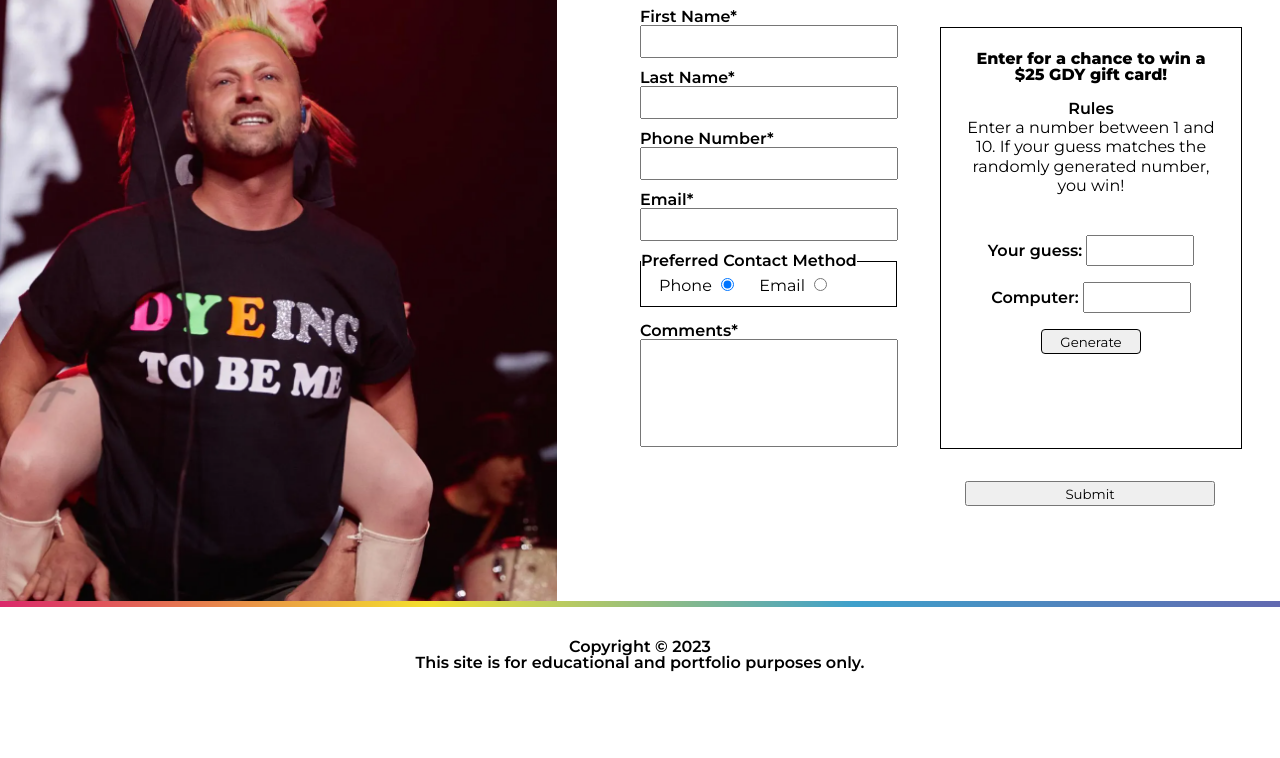
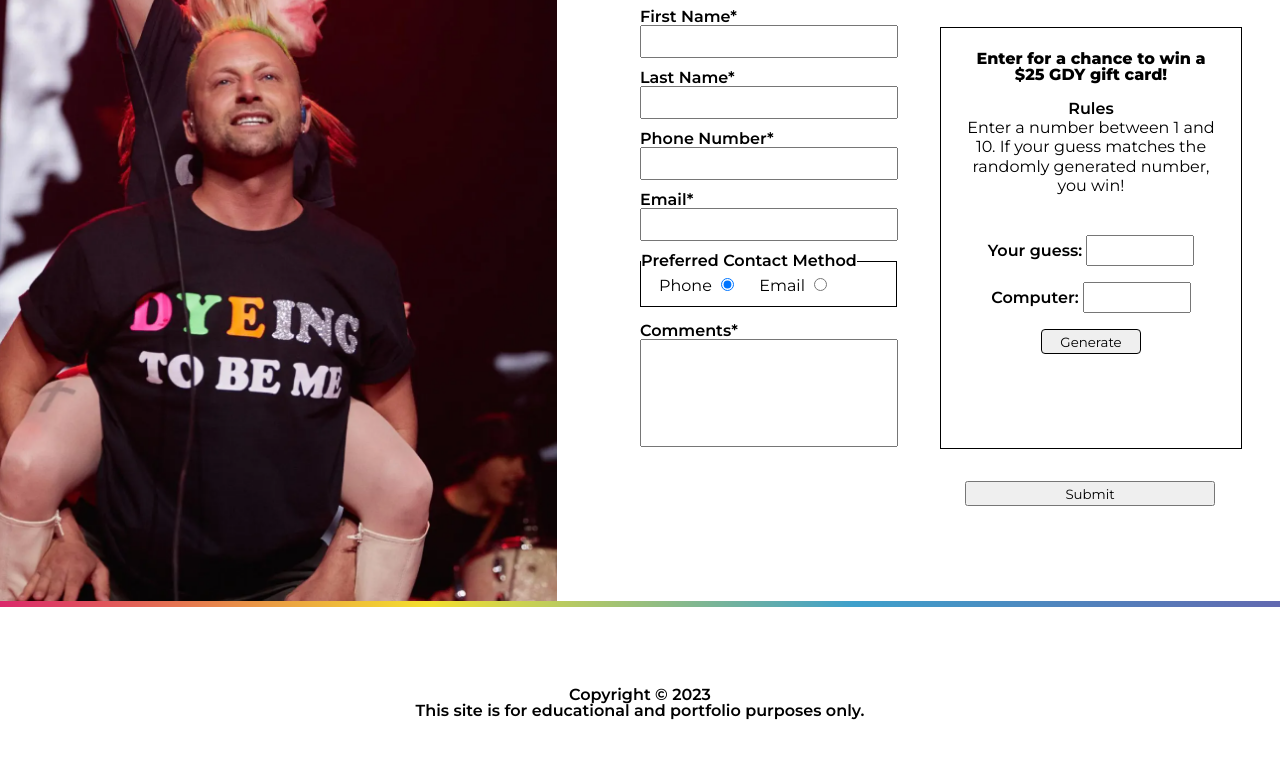
Before and after one commit to mblock5/gooddyeyoung, a plain HTML site: page index.html in a window 1280 px wide. Shown: the part 2289-3047 px from the top of the page. Drawn offline with Linux system fonts and the light colour scheme.

Commit message:
html/css updates

```diff
--- a/styles.css
+++ b/styles.css
@@ -497,8 +497,9 @@ nav li a {
 /* --------------------------- FOOTER  --------------------------- */
 
 footer {
+    margin: 0 auto;
     width: 1280px;
     text-align: center;
     font-weight: 600;
-    margin-top: 16px;
+    margin-top: 64px;
 }
```
